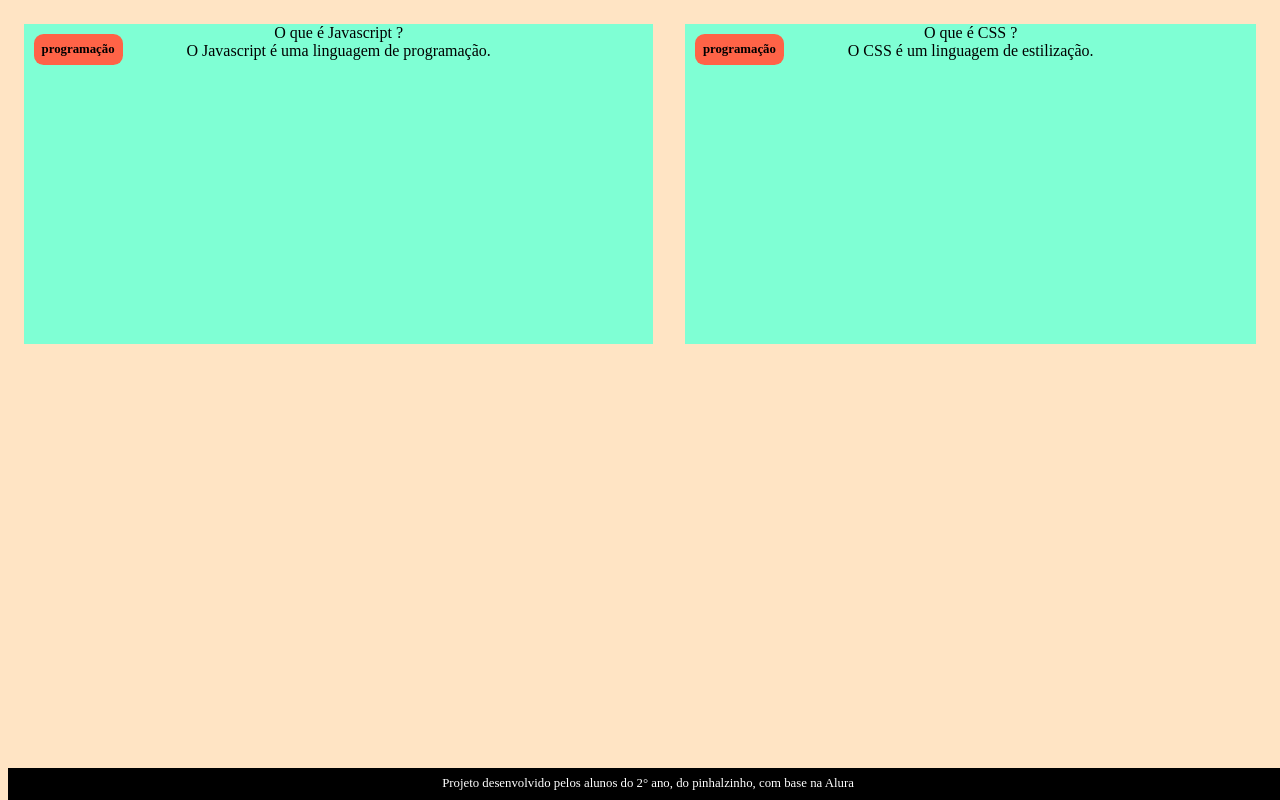
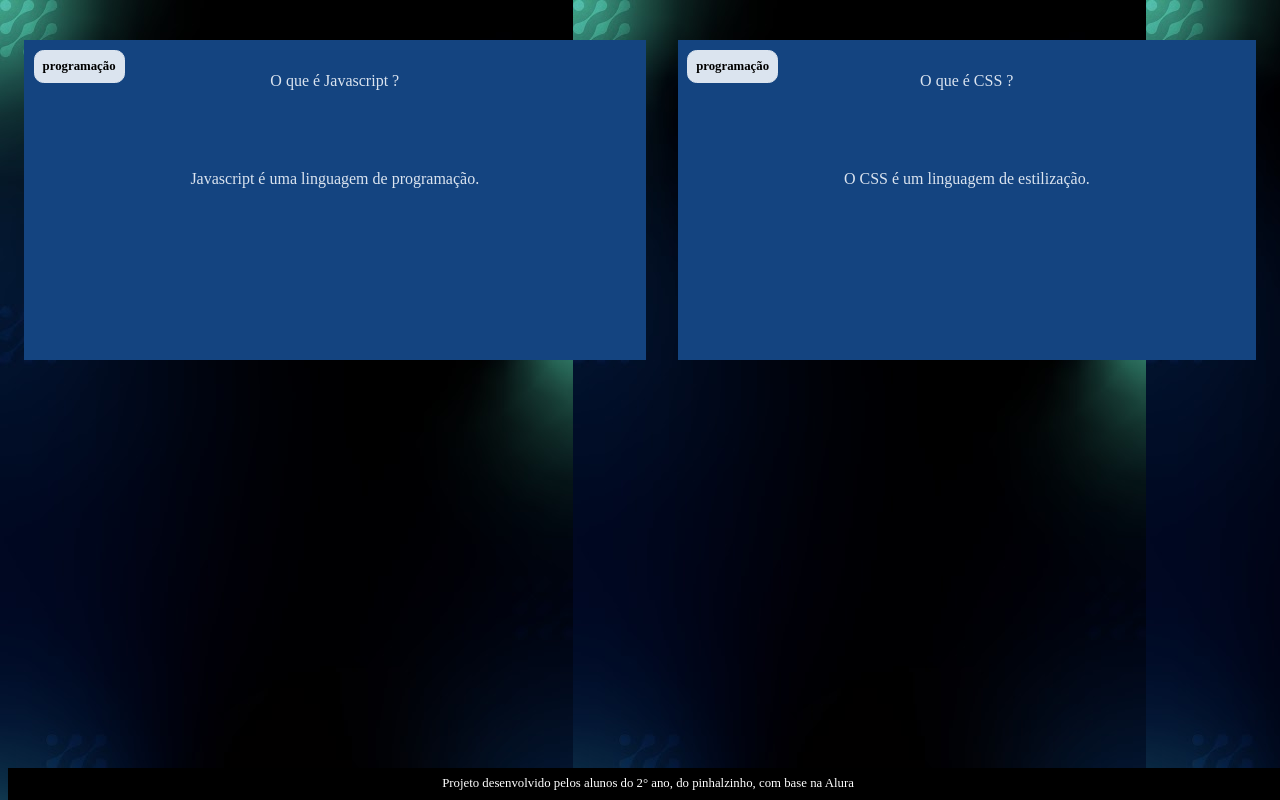
Before and after one commit to netinhobabinski/flashcard, a plain HTML site: page index.html in a window 1280 px wide. Drawn offline with Linux system fonts and the light colour scheme.

Commit message:
24/09
..

```diff
--- /dev/null
+++ b/assets/style.css
@@ -0,0 +1,74 @@
+:root {
+    --text-color: #DBE4EF;
+    --card-front-color: #144480;
+    --card-back-color: #00F4BF;
+}
+
+
+body{
+    background: url(img/bg-desktop.webp);
+     font-family: Bai Jamjuree;
+    }
+
+    #container{
+        display: flex;
+    }
+
+    .cartao{
+        margin: 1rem 1rem;
+        height: 20rem;
+        flex-grow: 1;
+        flex-basis: calc(33%-6rem);
+    }
+
+    .cartao__conteudo{
+        text-align: center;
+        background-color: var(--card-front-color);
+        height: 100%;
+    }
+
+    .cartao__conteudo h3{
+        background-color: var(--text-color);
+        text-align: left;
+        padding: 0.5rem;
+        position: absolute;
+        margin: 0.6rem;
+        border-radius: 0.6rem;
+        font-size: 1vw;
+        border: 1px solid var(--text-color);
+    }
+
+    .cartao__conteudo p{
+        margin-top: 1rem;
+        padding: 2rem;
+        color: var(--text-color);
+        font-weight: 500;
+
+    }
+    .cartao__conteudo__pergunta p{
+        color: var(--text-color);
+        font-weight: 500;
+    }
+    .cartao__conteudo__resposta{
+        color: var(--text-color);
+        font-weight: 700;
+    }
+
+
+    footer{
+    background-color: black;
+    color: white;
+    position: fixed;
+    bottom: 0;
+    width: 100%;
+    height: 2rem;
+    }
+
+    footer p {
+        text-align: center;
+        font-size: 0.8rem;
+        margin-top: 0.5rem;
+
+
+
+    }
--- a/index.html
+++ b/index.html
@@ -4,7 +4,7 @@
     <meta charset="UTF-8">
     <meta http-equiv="X-UA-Compatible" content="IE=edge">
     <meta name="viewport" content="width=device-width, initial-scale=1.0">
-    <link rel="stylesheet" href="assents/style.css">
+    <link rel="stylesheet" href="assets/style.css">
     <title>flashcard</title>
 </head>
 <body>
@@ -15,11 +15,10 @@
        <div class="cartao__conteudo">
        <h3 class="programaçao">programação</h3>
        <div class="cartao__conteudo__pergunta">
-        O que é Javascript ?
+       <p> O que é Javascript ?</p>
        </div>
       <div class="cartao__conteudo__resposta">
-        O Javascript é uma linguagem de programação.
-      </div>
+       <p> Javascript é uma linguagem de programação.</p>
 
 
        </div>
@@ -30,10 +29,10 @@
        <div class="cartao__conteudo">
        <h3 class="programaçao">programação</h3>
        <div class="cartao__conteudo__pergunta">
-        O que é CSS ?
+        <p>  O que é CSS ?</p>
        </div>
       <div class="cartao__conteudo__resposta">
-        O CSS é um linguagem de estilização.
+       <p> O CSS é um linguagem de estilização.</p>
       </div>
 
 
```
Also changed, not shown: assets/img/bg-desktop.webp (added), assets/img/bg-mobile.webp (added), assets/img/bg-tablet.webp (added), assets/img/logo_drive_2020q4_color_1x_web_48dp (1).png (added), assets/img/logo_drive_2020q4_color_1x_web_48dp.png (added).
